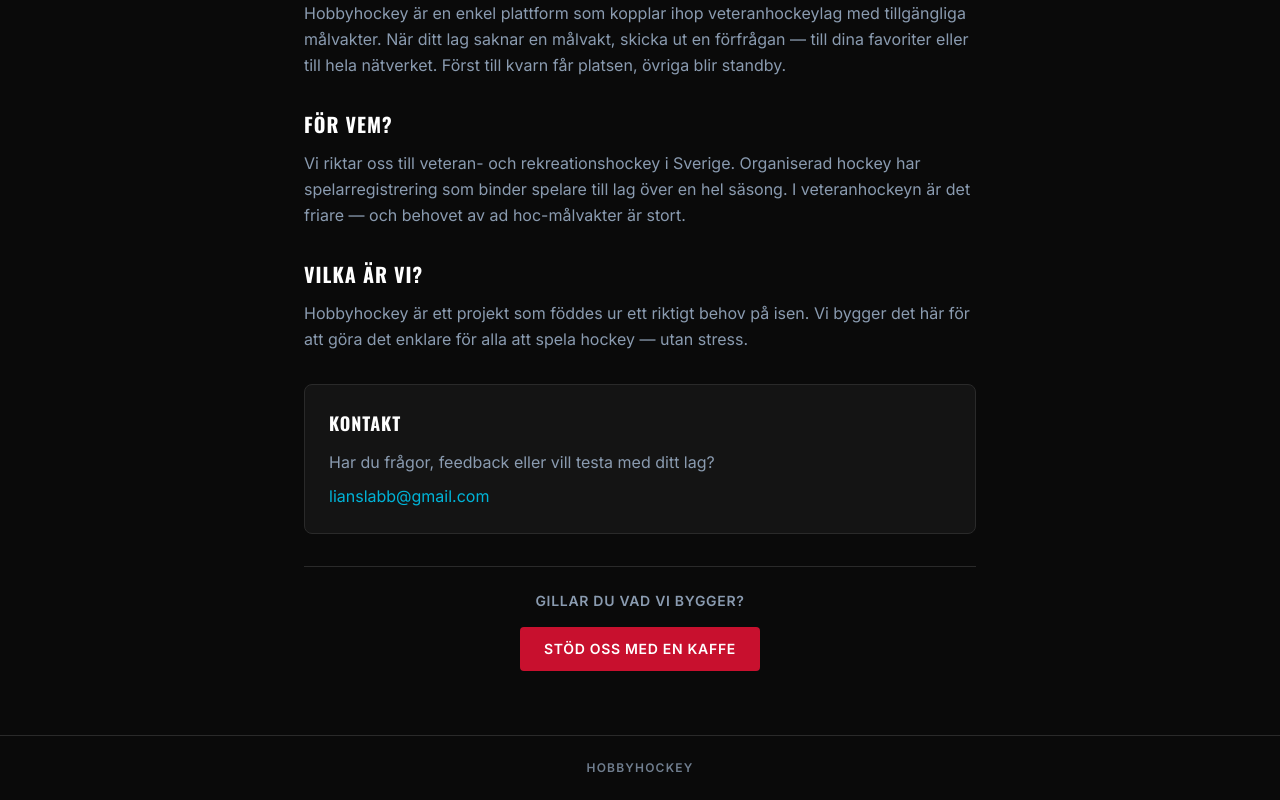
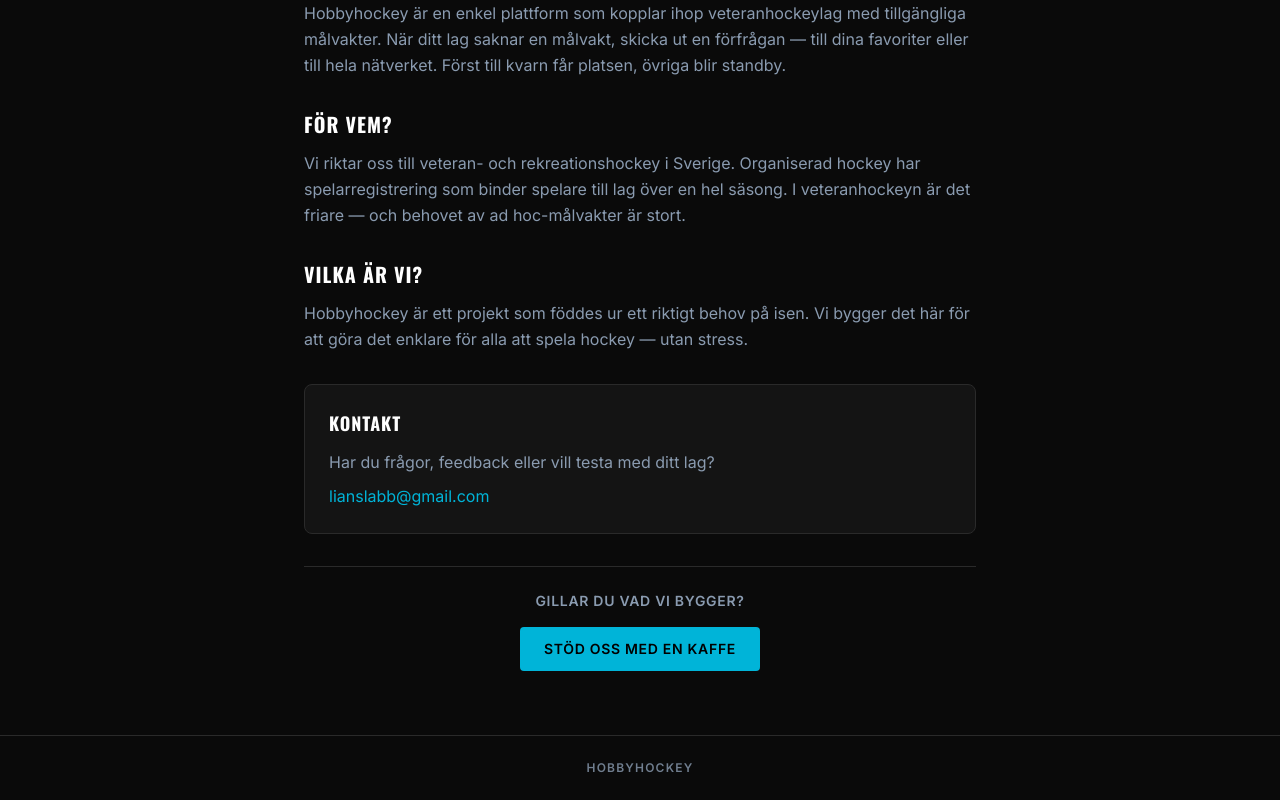
Before and after one commit to lianslabb-wq/hobbyhockey, a React (Vite) app: page /about in a window 1280 px wide. Shown: the part 391-1191 px from the top of the page. Built offline with nearby package versions, Linux system fonts and the light colour scheme; no server answers.

Commit message:
Change Ko-fi CTA to jersey-blue and add UI strategy doc
- Stöd-knappen nu i jersey-blue (mjuk inbjudan vs röd huvudaction)
- UI_STRATEGY.md med komplett designsystem-referens

Co-Authored-By: Claude Opus 4.6 <noreply@anthropic.com>

```diff
--- a/src/pages/About.jsx
+++ b/src/pages/About.jsx
@@ -55,7 +55,7 @@ export default function About() {
             href="https://ko-fi.com"
             target="_blank"
             rel="noopener noreferrer"
-            className="inline-block px-6 py-3 bg-goal-red text-white font-semibold rounded text-sm uppercase tracking-wider hover:bg-goal-red-light transition-colors no-underline"
+            className="inline-block px-6 py-3 bg-jersey-blue text-puck font-semibold rounded text-sm uppercase tracking-wider hover:bg-jersey-blue-light transition-colors no-underline"
           >
             Stöd oss med en kaffe
           </a>
```
Also changed, not shown: 1 other file (tests, documents, lock files or other folders).
